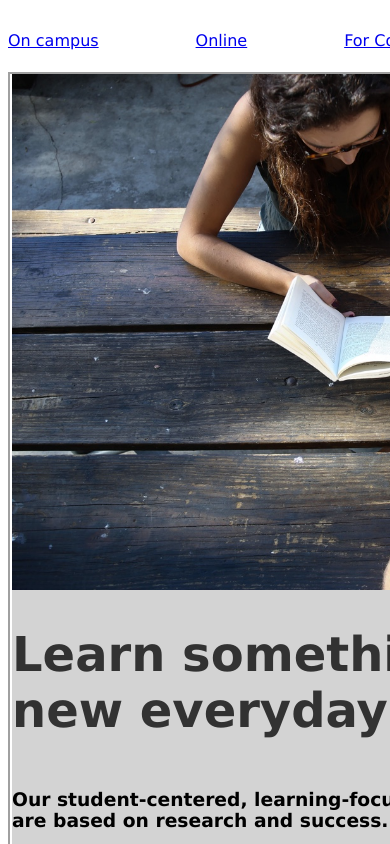
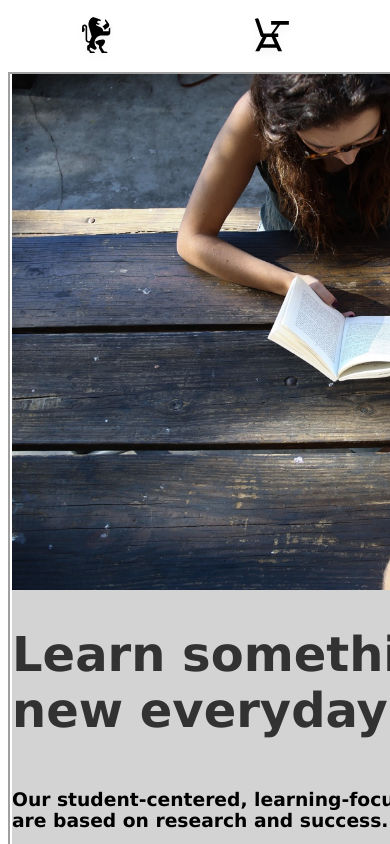
Before and after one commit to afronframble/afronframble.github.io, a plain HTML site: page index.html in a window 390 px wide. Shown: the top 844 px of the page. Drawn offline with Linux system fonts and the light colour scheme.

Commit message:
finished project

```diff
--- a/index.html
+++ b/index.html
@@ -3,16 +3,24 @@
     <head>
         <title>Colmar Academy</title>
         <link rel="stylesheet" type="text/css" href="resources/css/style.css">
+        <link rel="stylesheet" type="text/css" href="https://maxcdn.bootstrapcdn.com/font-awesome/4.7.0/css/font-awesome.css">
     </head>
     <header class="header">
         <div class="headerleft">
+            <img src="resources/images/ic-logo.svg">
             <h1><strong><span>Colmar</span></strong><span style="color: gray">Academy</span></h1>
         </div>
-        <div class="headerright">
+        <div class="iconbox">
+            <a href=#oncampus><img src="resources/images/ic-logo.svg" class="icon"></a>
+            <a href=#online><img src="resources/images/ic-on-campus.svg" class="icon"></a>
+            <a href=#online><img src="resources/images/ic-online.svg" class="icon"></a>
+            <a href=#signin><img src="resources/images/ic-login.svg" class="icon"></a>
+        </div>
+        <div class="navigate">
             <a href=#oncampus>On campus</a>
             <a href=#online>Online</a>
             <a href=#online>For Companies</a>
-            <a name="starthere"><a href=#signin>Sign in</a></a></li>
+            <a name="starthere"><a href=#signin>Sign in</a></a>
         </div>
     </header>
     <body>
--- a/resources/css/style.css
+++ b/resources/css/style.css
@@ -34,9 +34,18 @@ header {
 .headerleft {
     text-transform: uppercase;
     width: 50%;
+    display: inline-flex;
 }
 
-.headerright {
+.icon {
+    display: none;
+}
+
+.headerleft img {
+    width: 3rem;
+}
+
+.navigate {
     text-align: right;
     width: 50%;
 }
@@ -287,12 +296,15 @@ footer {
 
     header {
         display: flex;
+        justify-content: space-evenly;
         height: 64px;
         font-family: Verdana, sans-serif;
         font-weight: normal;
-        justify-content: none;
-        align-items: none;
         width: 100%;
+    }
+
+    .navigate {
+        display: none;
     }
 
     .imglarge {
@@ -312,11 +324,22 @@ footer {
         display: none;
     }
 
-    .headerright {
+    .icon {
+        display: inline-block;
+        width: 3rem;
+        height: 3rem;
+    }
+
+    .iconbox {
+        display: inline-flex;
         width: 100%;
         display: flex;
-        justify-content: space-between;
+        justify-content: space-around;
         text-align: none;
+    }
+
+    .headerright {
+        display: inline-flex;
     }
 
     .boxes {
```
